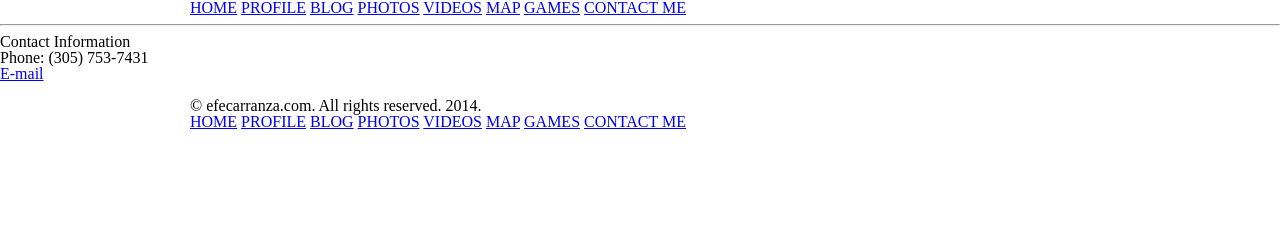
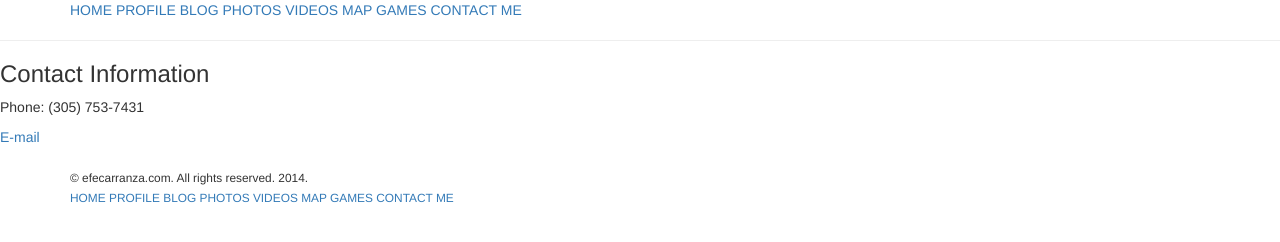
Before and after one commit to efecarranza/efecarranza, a plain HTML site: page public/contact.html in a window 1280 px wide. Drawn offline with nearby package versions, Linux system fonts and the light colour scheme.

Commit message:
Modified style to main website by drawing from Bootstrap template. Will add one to overwrite some methods.

```diff
--- a/public/contact.html
+++ b/public/contact.html
@@ -1,9 +1,9 @@
 <!DOCTYPE html>
 <html lang="en">
 <head>
-	<meta charset="utf-8">
+	<meta name="viewport" content="width=device-width, initial-scale=1">
 	<title>Contact Me - efecarranza</title>
-	<link rel="stylesheet" href="main.css">
+	<link rel="stylesheet" href="https://maxcdn.bootstrapcdn.com/bootstrap/3.3.2/css/bootstrap.min.css">
 </head>
 
 <body>
```
Also changed, not shown: public/blog.html (+2 -1 lines), public/efecarranza.html (+4 -2 lines), public/games.html (+2 -1 lines), public/map.html (+2 -1 lines), public/photos.html (+2 -1 lines), public/profile.html (+2 -1 lines), public/videos.html (+2 -1 lines), 1 other file.
